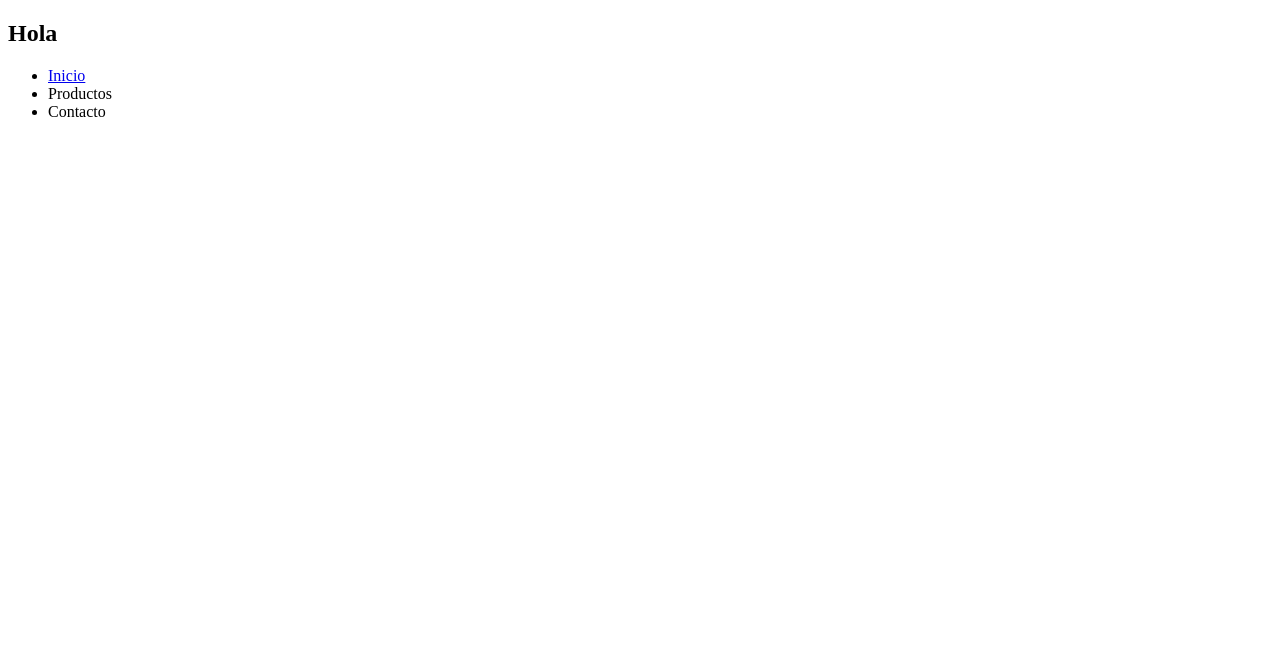
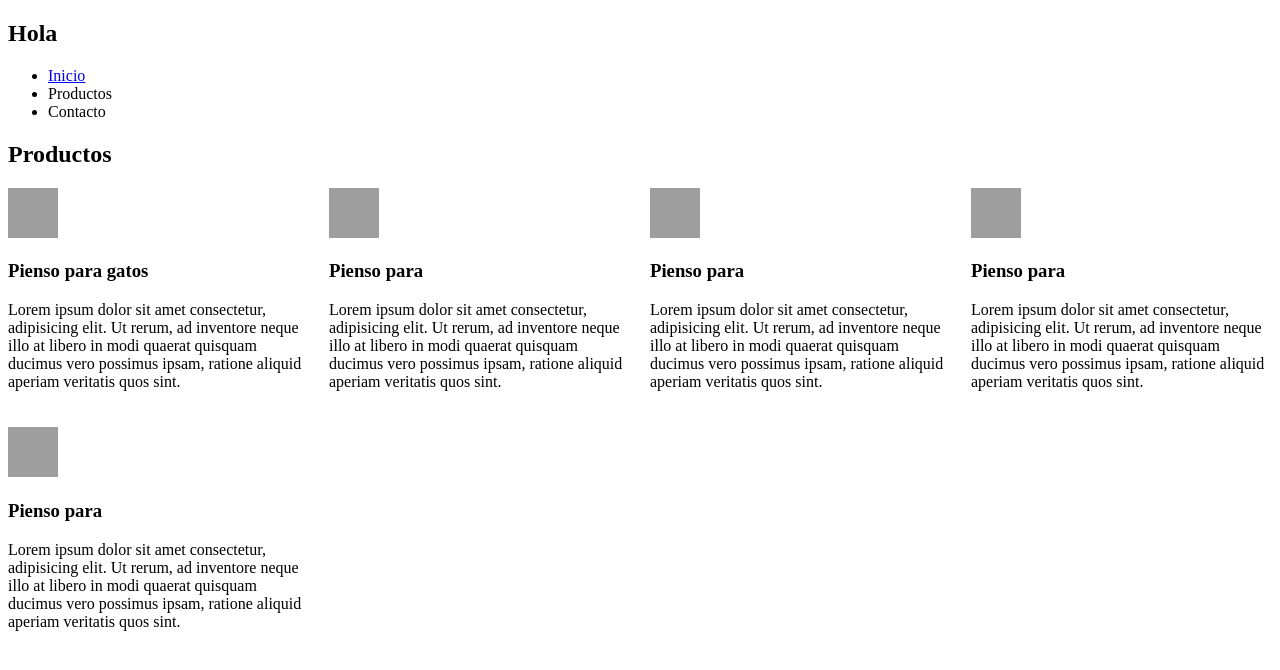
Before and after one commit to BC-Contents/repaso-html-css, a plain HTML site: page index.html in a window 1280 px wide. Drawn offline with Linux system fonts and the light colour scheme; grey boxes are pictures that could not be loaded.

Commit message:
feat: add cards product (#1)
* feat:add architecture cards product

* feat:add styles to cards product

```diff
--- a/index.html
+++ b/index.html
@@ -5,6 +5,7 @@
     <meta charset="UTF-8">
     <meta name="viewport" content="width=device-width, initial-scale=1.0">
     <title>Repaso de basico</title>
+    <link rel="stylesheet" href="src/css/style.css">
 </head>
 
 <body>
@@ -18,7 +19,69 @@
             </ul>
         </nav>
     </header>
-    <main></main>
+    <main>
+        <section>
+            <h2>Productos</h2>
+            <div class="cards-container">
+                <article>
+                    <div class="card-header">
+                        <img src="https://static.miscota.com/media/1/photos/products/133981/133981-2_1_g.png" alt="Bolsa de comida gato ultima de 5kg">
+                    </div>
+                    <div class="card-body">
+                        <h3>Pienso para gatos</h3>
+                        <p>Lorem ipsum dolor sit amet consectetur, adipisicing elit. Ut rerum, ad inventore neque illo
+                            at libero in modi quaerat quisquam ducimus vero possimus ipsam, ratione aliquid aperiam
+                            veritatis quos sint.</p>
+                    </div>
+                </article>
+                <article>
+                    <div class="card-header">
+                        <img src="https://static.miscota.com/media/1/photos/products/133981/133981-2_1_g.png" alt="">
+                    </div>
+                    <div class="card-body">
+                        <h3>Pienso para</h3>
+                        <p>Lorem ipsum dolor sit amet consectetur, adipisicing elit. Ut rerum, ad inventore neque illo
+                            at libero in modi quaerat quisquam ducimus vero possimus ipsam, ratione aliquid aperiam
+                            veritatis quos sint.</p>
+                    </div>
+                </article>
+                <article>
+                    <div class="card-header">
+                        <img src="https://static.miscota.com/media/1/photos/products/133981/133981-2_1_g.png" alt="">
+                    </div>
+                    <div class="card-body">
+                        <h3>Pienso para</h3>
+                        <p>Lorem ipsum dolor sit amet consectetur, adipisicing elit. Ut rerum, ad inventore neque illo
+                            at libero in modi quaerat quisquam ducimus vero possimus ipsam, ratione aliquid aperiam
+                            veritatis quos sint.</p>
+                    </div>
+                </article>
+                <article>
+                    <div class="card-header">
+                        <img src="https://static.miscota.com/media/1/photos/products/133981/133981-2_1_g.png" alt="">
+                    </div>
+                    <div class="card-body">
+                        <h3>Pienso para</h3>
+                        <p>Lorem ipsum dolor sit amet consectetur, adipisicing elit. Ut rerum, ad inventore neque illo
+                            at libero in modi quaerat quisquam ducimus vero possimus ipsam, ratione aliquid aperiam
+                            veritatis quos sint.</p>
+                    </div>
+                </article>
+                <article>
+                    <div class="card-header">
+                        <img src="https://static.miscota.com/media/1/photos/products/133981/133981-2_1_g.png" alt="">
+                    </div>
+                    <div class="card-body">
+                        <h3>Pienso para</h3>
+                        <p>Lorem ipsum dolor sit amet consectetur, adipisicing elit. Ut rerum, ad inventore neque illo
+                            at libero in modi quaerat quisquam ducimus vero possimus ipsam, ratione aliquid aperiam
+                            veritatis quos sint.</p>
+                    </div>
+                </article>
+            </div>
+        </section>
+    </main>
     <footer></footer>
 </body>
+
 </html>
--- /dev/null
+++ b/src/css/components/cards.css
@@ -0,0 +1,11 @@
+.cards-container{
+    display: grid;
+    grid-template-columns: repeat(auto-fit,minmax(259px, 1fr));
+    gap: 20px;
+    .card-header{
+       img{
+        width: 50px;
+        height: 50px;
+       }
+    }
+}
--- /dev/null
+++ b/src/css/style.css
@@ -0,0 +1 @@
+@import url(./components/cards.css);
```
